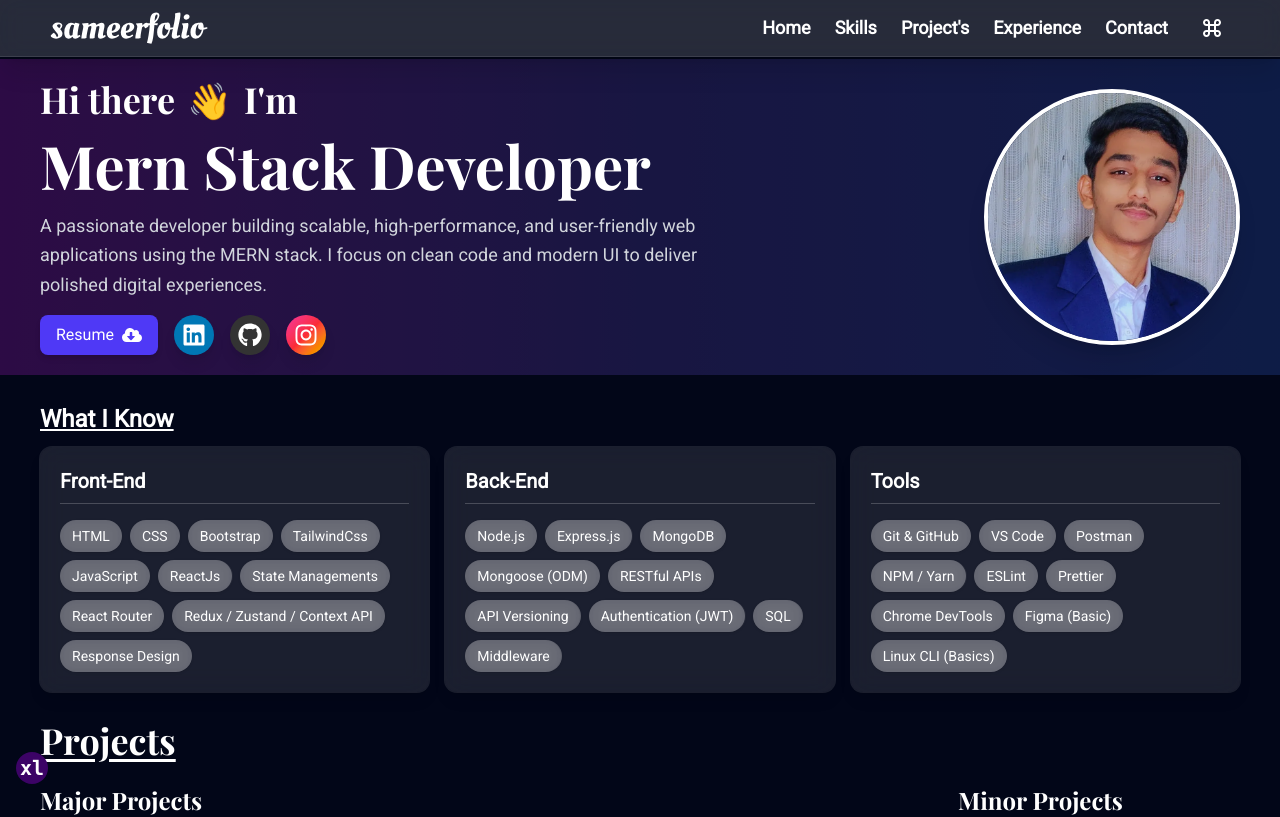
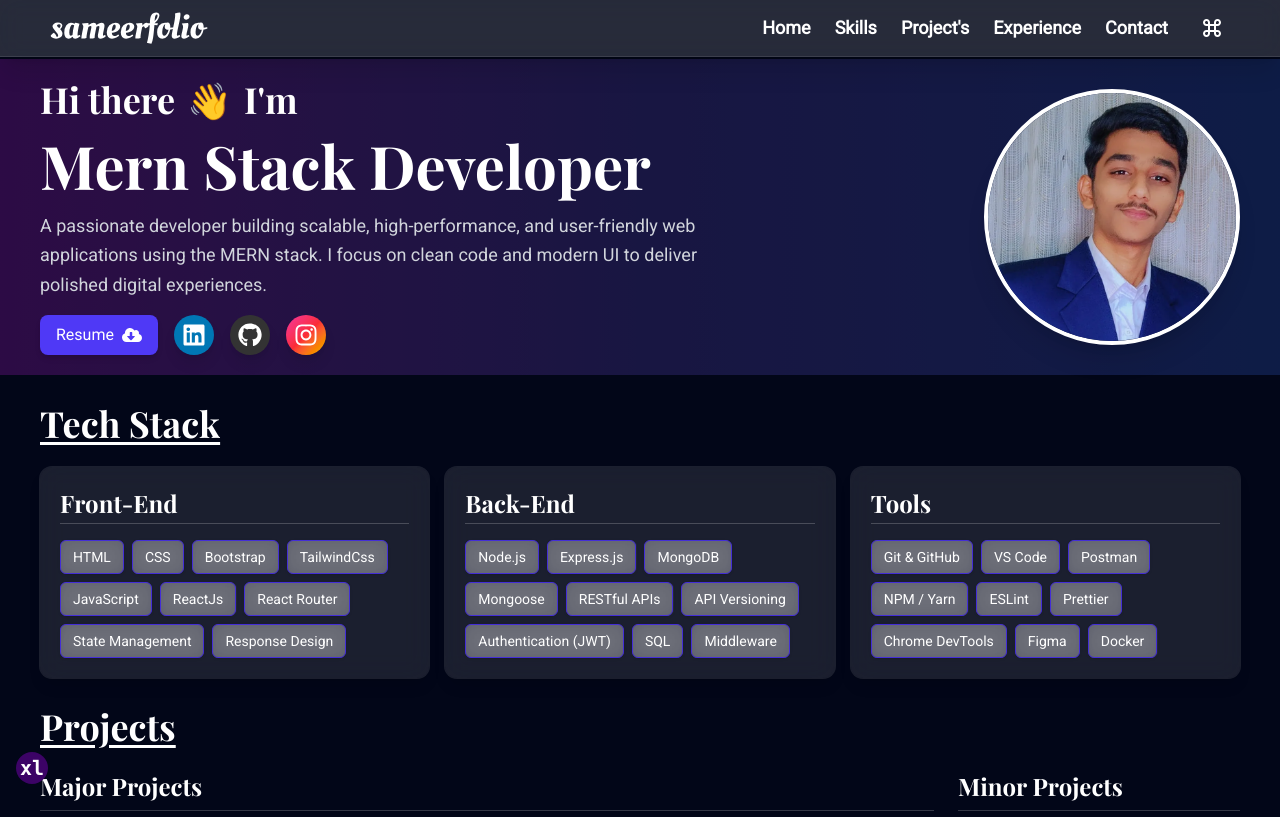
Before and after one commit to ma3llim007/sameerfolio, a React (Vite) app: page / in a window 1280 px wide. Shown: the top 817 px of the page. Built offline with nearby package versions, Linux system fonts and the light colour scheme.

Commit message:
refactor: update heading font; add border and refactor skills

```diff
--- a/src/components/Skills.jsx
+++ b/src/components/Skills.jsx
@@ -1,21 +1,21 @@
 import Container from "./Container";
 
-const frontEndSkills = ["HTML", "CSS", "Bootstrap", "TailwindCss", "JavaScript", "ReactJs", "State Managements", "React Router", "Redux / Zustand / Context API", "Response Design"];
-const backendSkills = ["Node.js", "Express.js", "MongoDB", "Mongoose (ODM)", "RESTful APIs", "API Versioning", "Authentication (JWT)", "SQL", "Middleware"];
-const toolsSkills = ["Git & GitHub", "VS Code", "Postman", "NPM / Yarn", "ESLint", "Prettier", "Chrome DevTools", "Figma (Basic)", "Linux CLI (Basics)"];
+const frontEndSkills = ["HTML", "CSS", "Bootstrap", "TailwindCss", "JavaScript", "ReactJs", "React Router", "State Management", "Response Design"];
+const backendSkills = ["Node.js", "Express.js", "MongoDB", "Mongoose", "RESTful APIs", "API Versioning", "Authentication (JWT)", "SQL", "Middleware"];
+const toolsSkills = ["Git & GitHub", "VS Code", "Postman", "NPM / Yarn", "ESLint", "Prettier", "Chrome DevTools", "Figma", "Docker"];
 const Skills = () => {
     return (
         <section className="w-full py-7" id="skills">
             <Container>
-                <h3 className="text-2xl font-extrabold mb-3 underline">What I Know</h3>
+                <h2 className="text-3xl lg:text-4xl font-extrabold mb-6 underline underline-offset-4 font-playfair">Tech Stack</h2>
                 <div className="grid grid-cols-1 md:grid-cols-2 lg:grid-cols-3 gap-4">
                     <div className="w-full space-y-4 p-5 rounded-xl bg-white/10 backdrop-blur-md ring-1 ring-white/10 shadow-lg">
-                        <h4 className="text-xl font-bold text-white border-b border-white/20 pb-2">Front-End</h4>
+                        <h4 className="text-2xl font-bold text-white border-b border-white/20 pb-1 font-playfair">Front-End</h4>
                         <div className="flex flex-wrap gap-2">
                             {frontEndSkills?.map((tech) => (
                                 <span
                                     key={tech}
-                                    className="bg-gray-100/30 text-white text-sm px-3 py-1.5 font-medium rounded-full backdrop-blur-sm shadow hover:bg-indigo-700 transition duration-200 select-none"
+                                    className="bg-gray-100/30 text-white text-sm px-3 py-1.5 font-medium rounded-md border border-indigo-700 hover:border-white backdrop-blur-sm shadow hover:bg-indigo-700 transition duration-200 select-none"
                                 >
                                     {tech}
                                 </span>
@@ -23,12 +23,12 @@ const Skills = () => {
                         </div>
                     </div>
                     <div className="w-full space-y-4 p-5 rounded-xl bg-white/10 backdrop-blur-md ring-1 ring-white/10 shadow-lg">
-                        <h4 className="text-xl font-bold text-white border-b border-white/20 pb-2">Back-End</h4>
+                        <h4 className="text-2xl font-bold text-white border-b border-white/20 pb-1 font-playfair">Back-End</h4>
                         <div className="flex flex-wrap gap-2">
                             {backendSkills?.map((tech) => (
                                 <span
                                     key={tech}
-                                    className="bg-gray-100/30 text-white text-sm px-3 py-1.5 font-medium rounded-full backdrop-blur-sm shadow hover:bg-indigo-700 transition duration-200 select-none"
+                                    className="bg-gray-100/30 text-white text-sm px-3 py-1.5 font-medium rounded-md border border-indigo-700 hover:border-white backdrop-blur-sm shadow hover:bg-indigo-700 transition duration-200 select-none"
                                 >
                                     {tech}
                                 </span>
@@ -36,12 +36,12 @@ const Skills = () => {
                         </div>
                     </div>
                     <div className="w-full space-y-4 p-5 rounded-xl bg-white/10 backdrop-blur-md ring-1 ring-white/10 shadow-lg">
-                        <h4 className="text-xl font-bold text-white border-b border-white/20 pb-2">Tools</h4>
+                        <h4 className="text-2xl font-bold text-white border-b border-white/20 pb-1 font-playfair">Tools</h4>
                         <div className="flex flex-wrap gap-2">
                             {toolsSkills?.map((tech) => (
                                 <span
                                     key={tech}
-                                    className="bg-gray-100/30 text-white text-sm px-3 py-1.5 font-medium rounded-full backdrop-blur-sm shadow hover:bg-indigo-700 transition duration-200 select-none"
+                                    className="bg-gray-100/30 text-white text-sm px-3 py-1.5 font-medium rounded-md border border-indigo-700 hover:border-white backdrop-blur-sm shadow hover:bg-indigo-700 transition duration-200 select-none"
                                 >
                                     {tech}
                                 </span>
```
